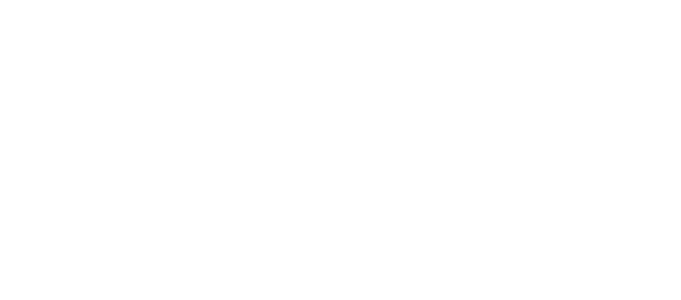
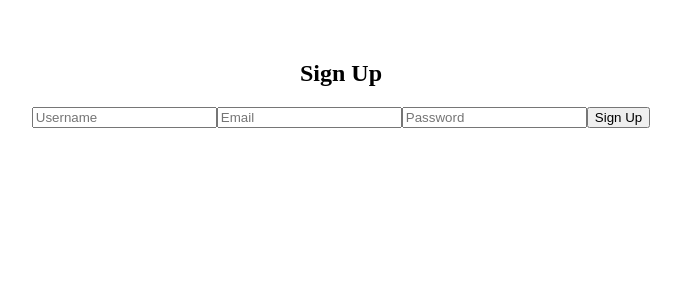
Before and after one commit to shaikah572/community-accessibility-map-frontend, a React (Vite) app: page /signup in a window 1280 px wide. Before the commit this address had no page. Shown: the top 300 px of the page, without its empty margins (299-980 px from the left). Built offline with nearby package versions, Linux system fonts and the light colour scheme.

Commit message:
created signup component

```diff
--- a/src/App.jsx
+++ b/src/App.jsx
@@ -6,6 +6,7 @@
 
 import MapDisplay from './components/MapDisplay/MapDisplay'
 import Login from './components/Auth/Login'
+import Signup from './components/Auth/Signup'
 
 const App = () => {
 
@@ -15,6 +16,7 @@
     <Router>
       <Routes>
         <Route path='/login' element={ <Login setUser={setUser} />} />
+        <Route path='/signup' element={ <Signup />} />
         <Route path='/' element={<MapDisplay user={user} />} />
       </Routes>
     </Router>
--- /dev/null
+++ b/src/components/Auth/Signup.jsx
@@ -0,0 +1,32 @@
+import { useState } from 'react'
+import axios from 'axios'
+import { useNavigate } from 'react-router'
+
+const Signup = () => {
+    const [username, setUsername] = useState('')
+    const [email, setEmail] = useState('')
+    const [password, setPassword] = useState('')
+    const navigate = useNavigate()
+
+    const handleSubmit = async (event) => {
+        event.preventDefault()
+        try {
+            await axios.post('http://127.0.0.1:8000/api/signup/', { username, email, password })
+            navigate('/login')
+        } catch (error) {
+            console.error(error)
+            alert('Signup failed')
+        }
+    }
+    return (
+        <form onSubmit={handleSubmit}>
+            <h2>Sign Up</h2>
+            <input placeholder='Username' value={username} onChange={e => setUsername(e.target.value)} />
+            <input placeholder='Email' value={email} onChange={e => setEmail(e.target.value)} />
+            <input type='password' placeholder='Password' value={password} onChange={e => setPassword(e.target.value)} />
+            <button type='submit'>Sign Up</button>
+        </form>
+    )
+}
+
+export default Signup
```
